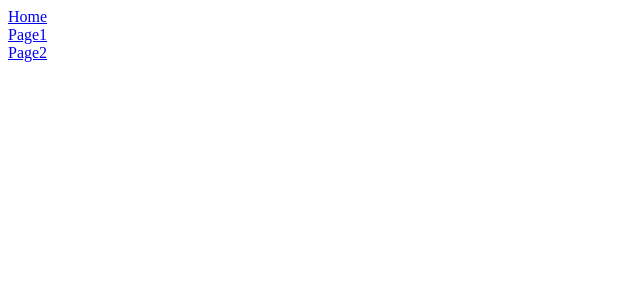
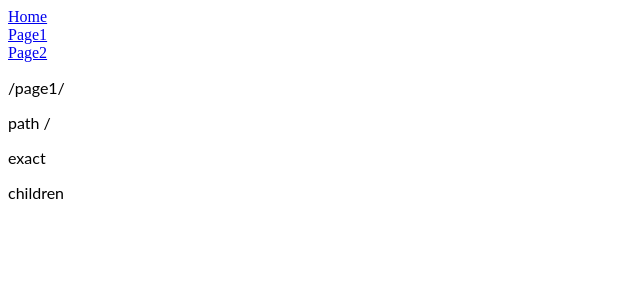
Before and after one commit to Reonbalu/react-g8znke-router, a React (Create React App) app: page /page1 in a window 1280 px wide. Shown: the top 300 px of the page, without its empty margins (0-640 px from the left). Built offline with nearby package versions, Linux system fonts and the light colour scheme.

Commit message:
1 file modified

```diff
--- a/src/router/Router.jsx
+++ b/src/router/Router.jsx
@@ -5,6 +5,8 @@ import { page1Routes } from "./Page1Routes";
 import { Page2 } from "../Page2";
 
 export const Router = () => {
+  console.log(page1Routes);
+
   return (
     <Switch>
       <Route exact path="/">
@@ -21,6 +23,10 @@ export const Router = () => {
                 path={`${url}${route.path}`}
               >
                 {route.children}
+                <p>{`${url}${route.path}`}</p>
+                <p>path {route.path}</p>
+                <p>exact {route.exact}</p>
+                <p>children {route.children}</p>
               </Route>
             ))}
           </Switch>
```
